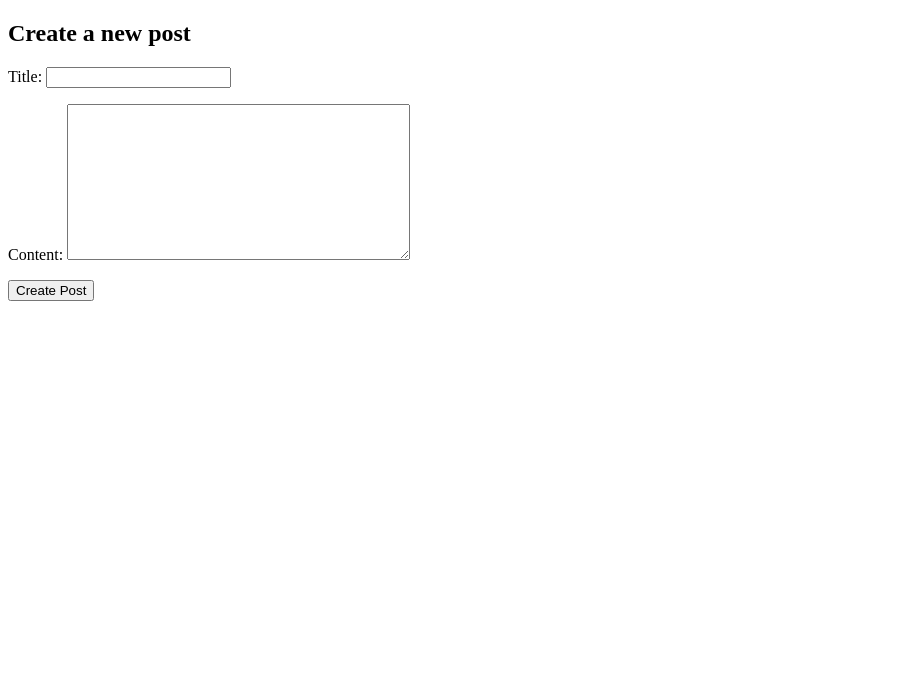
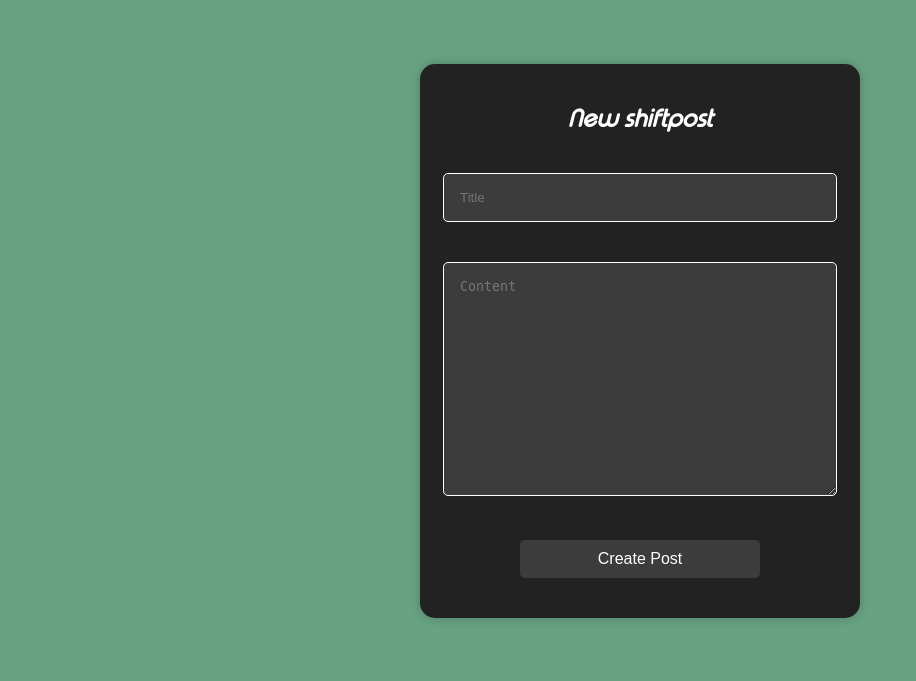
Before and after one commit to 4b3c/youShift, a Django app: page /newshift/ in a window 1280 px wide. Shown: the top 681 px of the page, without its empty margins (0-916 px from the left). Run offline with Django 4.2, Linux system fonts and the light colour scheme.

Commit message:
fixed the new shiftpost page to match theme

```diff
--- a/shift/hacks/templates/hacks/newshift.html
+++ b/shift/hacks/templates/hacks/newshift.html
@@ -1,18 +1,23 @@
-<!-- your_app/templates/create_post.html -->
+{% load static %}
 
 <!DOCTYPE html>
-<html lang="en">
+<html>
+
 <head>
-    <meta charset="UTF-8">
-    <meta name="viewport" content="width=device-width, initial-scale=1.0">
     <title>Create Post</title>
+    <link rel="stylesheet" type="text/css" href="{% static 'styles.css' %}">
 </head>
-<body>
-    <h2>Create a new post</h2>
+
+<body style="text-align: center;">
     <form method="post" enctype="multipart/form-data">
         {% csrf_token %}
-        {{ form.as_p }}
-        <button type="submit">Create Post</button>
+        <h2 style="color: white;">New shiftpost</h2>
+        <input type="text" id="{{ form.title.id_for_label }}" name="{{ form.title.name }}" placeholder="Title" required>
+        <br>
+        <textarea type="text" id="{{ form.content.id_for_label }}" name="{{ form.content.name }}" placeholder="Content" required></textarea>
+        <br>
+        <input type="submit" value="Create Post">
     </form>
 </body>
+
 </html>
--- a/shift/static/styles.css
+++ b/shift/static/styles.css
@@ -141,7 +141,6 @@ input[type="submit"]:hover {
   color: white;
   position: absolute;
   left: 17%;
-/*  margin-right: 60%;*/
   margin-bottom: 740px;
   width: 100px;
   height: 100px;
@@ -178,3 +177,19 @@ input[type="submit"]:hover {
   justify-content: center;
   text-decoration: none;
 }
+
+
+
+
+
+
+textarea[type="text"] {
+  width: 90%;
+  height: 200px;
+  padding: 4%;
+  margin: 5% 0;
+  border: 1px solid white;
+  background-color: #3C3C3C;
+  border-radius: 5px;
+  color: white;
+}
```
